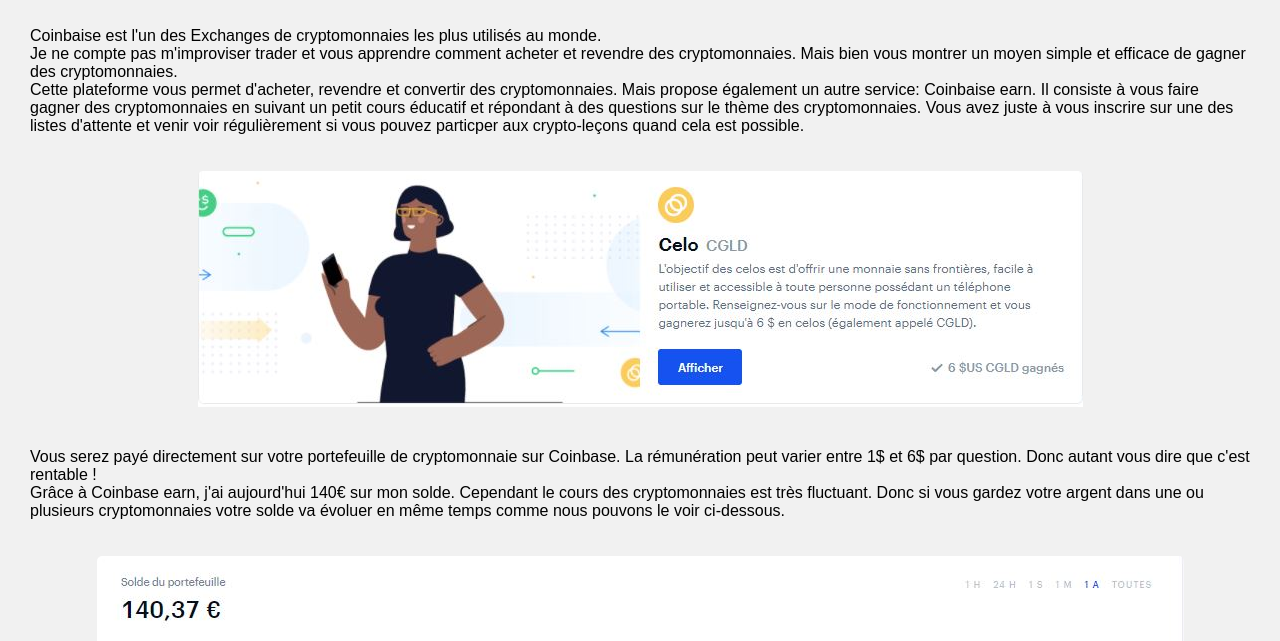
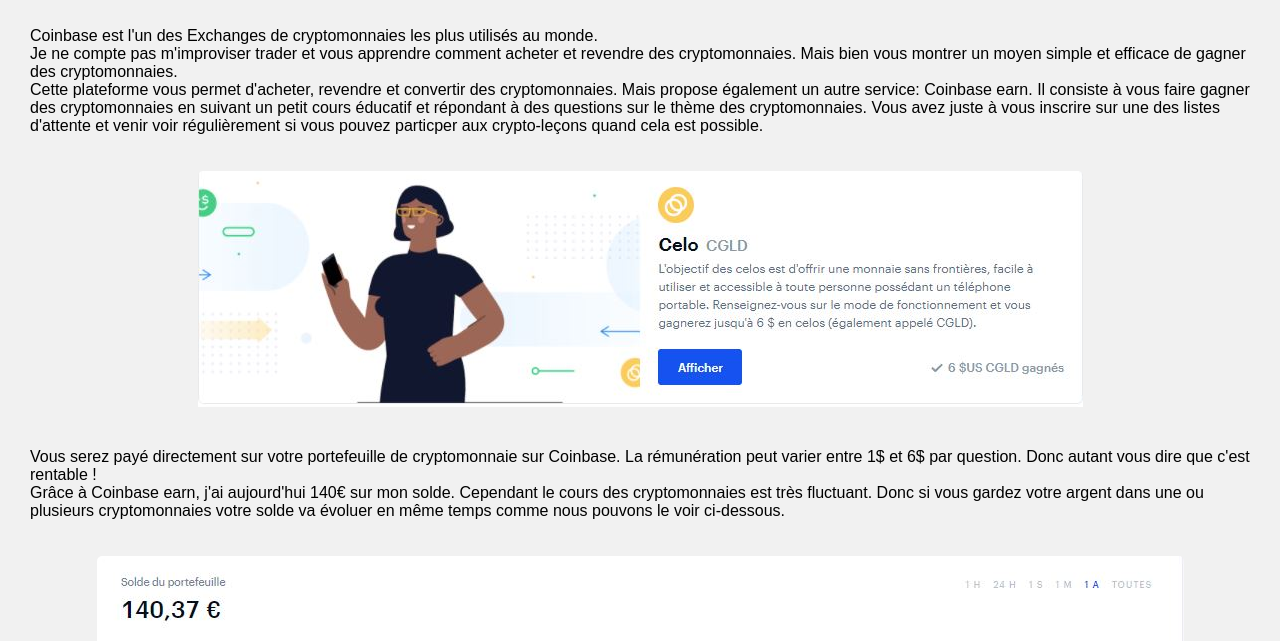
Before and after one commit to malo-perso/Way-of-LIFE.github.io, a plain HTML site: page testcoinbase.html in a window 1280 px wide. Shown: the part 159-800 px from the top of the page. Drawn offline with Linux system fonts and the light colour scheme.

Commit message:
Update testcoinbase.html

```diff
--- a/testcoinbase.html
+++ b/testcoinbase.html
@@ -46,9 +46,9 @@
 </header>
 <div class="titre">test Coinbase</div>
 <div class="article">
-<p>Coinbaise est l'un des Exchanges de cryptomonnaies les plus utilisés au monde.</p>
+<p>Coinbase est l'un des Exchanges de cryptomonnaies les plus utilisés au monde.</p>
 <p>Je ne compte pas m'improviser trader et vous apprendre comment acheter et revendre des cryptomonnaies. Mais bien vous montrer un moyen simple et efficace de gagner des cryptomonnaies.</p>
-<p>Cette plateforme vous permet d'acheter, revendre et convertir des cryptomonnaies. Mais propose également un autre service: Coinbaise earn. Il consiste à vous faire gagner des cryptomonnaies en suivant un petit cours éducatif et répondant à des questions sur le thème des cryptomonnaies. Vous avez juste à vous inscrire sur une des listes d'attente et venir voir régulièrement si vous pouvez particper aux crypto-leçons quand cela est possible.</p>
+<p>Cette plateforme vous permet d'acheter, revendre et convertir des cryptomonnaies. Mais propose également un autre service: Coinbase earn. Il consiste à vous faire gagner des cryptomonnaies en suivant un petit cours éducatif et répondant à des questions sur le thème des cryptomonnaies. Vous avez juste à vous inscrire sur une des listes d'attente et venir voir régulièrement si vous pouvez particper aux crypto-leçons quand cela est possible.</p>
 <div class="centrer">
 <img alt="coinbase" src="image/coinbaise-earn.jpg">
 </div>
```
